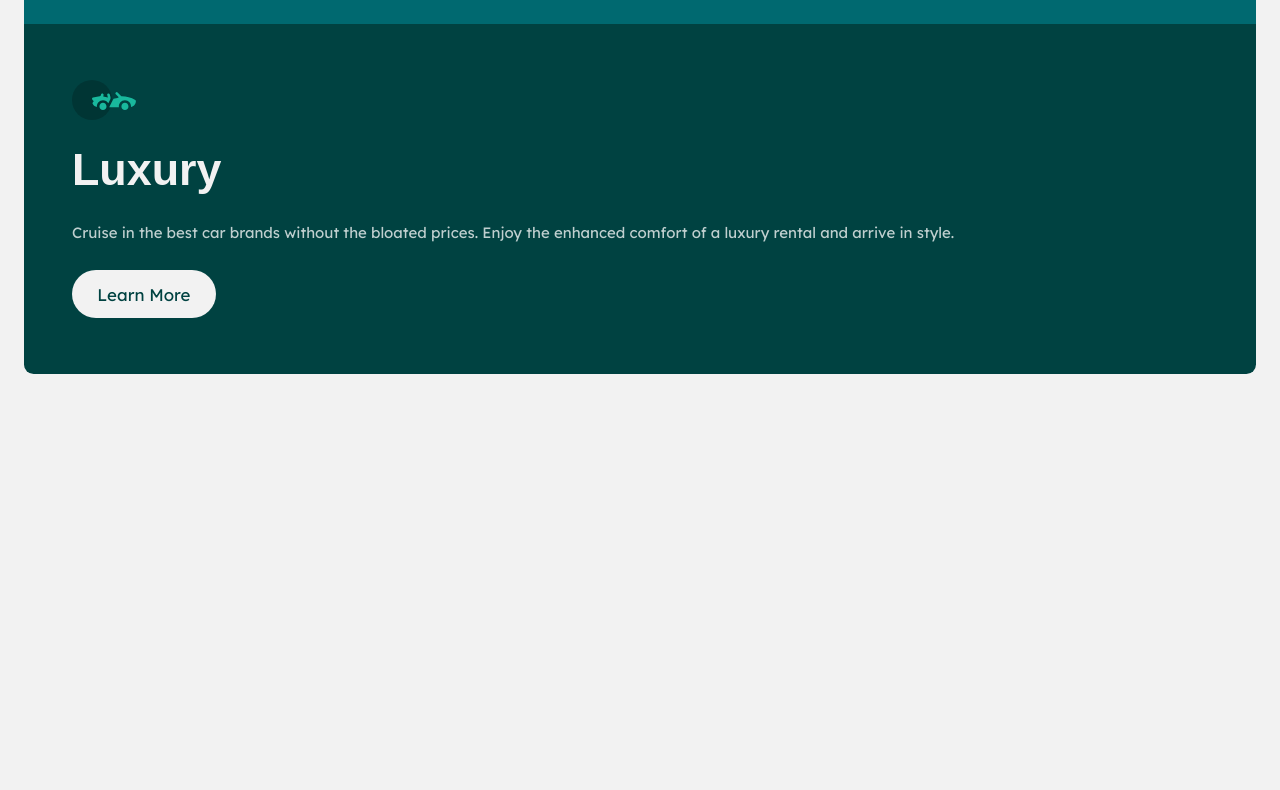
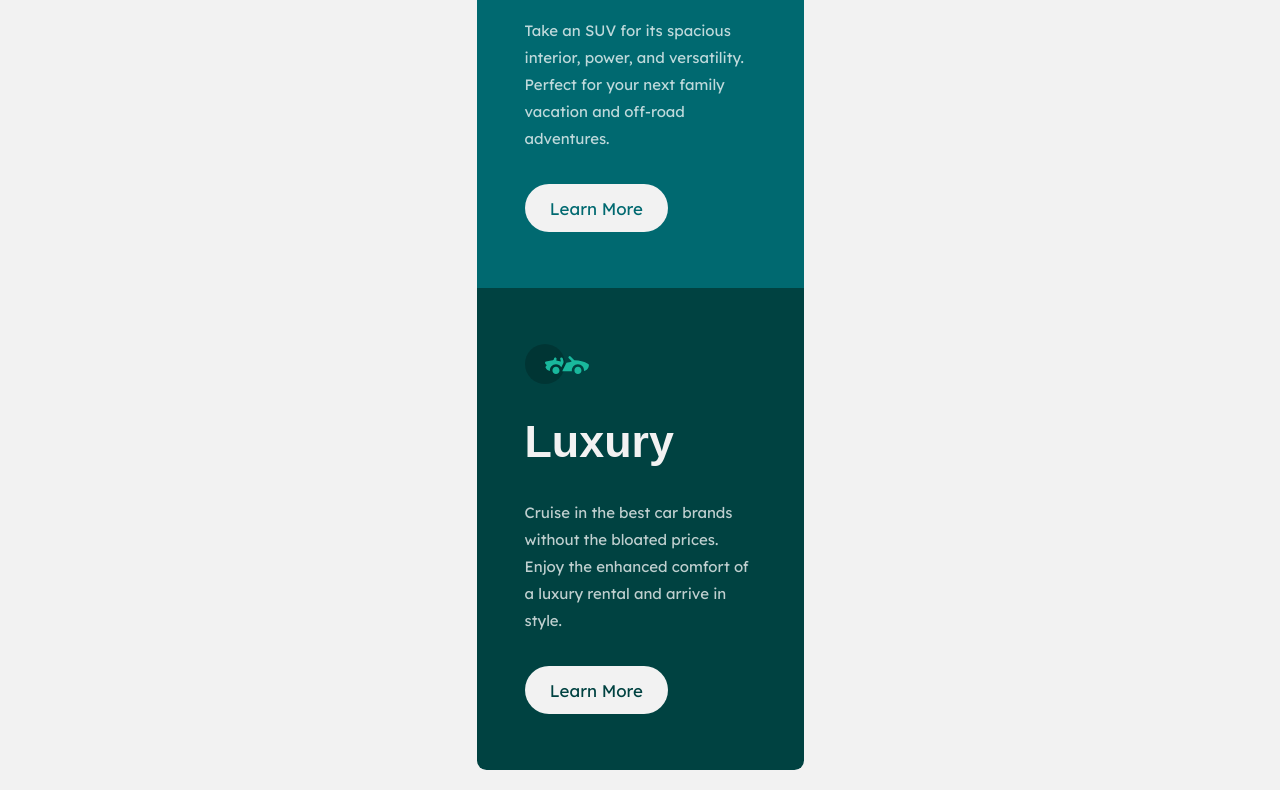
Before and after one commit to MatiasBastarrica/three-column-preview-card-component, a plain HTML site: page index.html in a window 1280 px wide. Shown: the part 748-1538 px from the top of the page. Before the commit the page ends 1194 px from the top, so only its background shows below. Drawn offline with Linux system fonts and the light colour scheme; a web font is replaced by a local one.

Commit message:
Place the card container at the center of the viewport

```diff
--- a/styles.css
+++ b/styles.css
@@ -64,11 +64,16 @@ body {
 
 main {
   padding: 4.5rem 1.5rem;
+  min-height: 100vh;
+  display: flex;
+  justify-content: center;
+  align-items: center;
 }
 
 /* ### CARDS CONTAINER ### */
 
 .cards-container {
+  --stack-gap: 2rem;
   border-radius: 0.6rem;
   overflow: hidden;
 }
@@ -77,6 +82,7 @@ main {
 
 .card {
   padding: 3.5rem 3rem;
+  max-width: 327px;
 }
 
 .card h2 {
```
